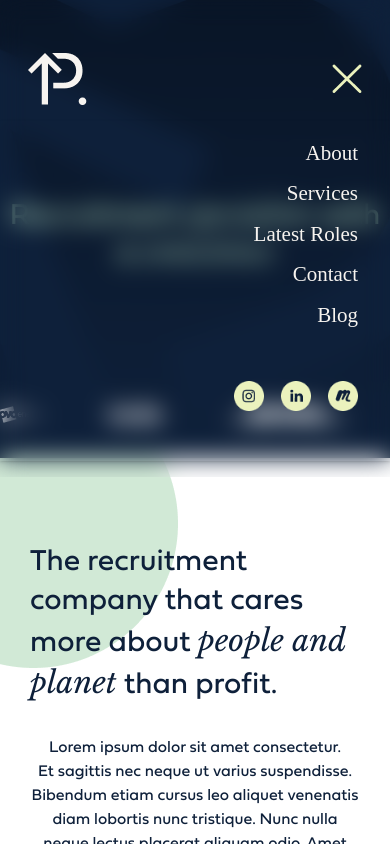
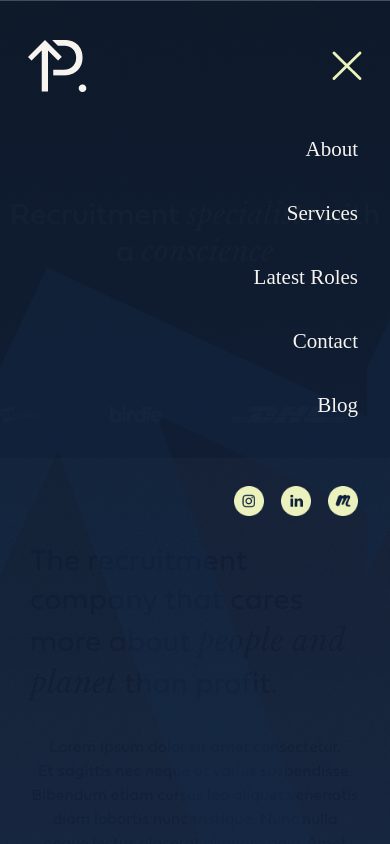
Before and after one commit to MamtazDev/plant-it, a Next.js app: page / in a window 390 px wide. Both pictures are taken after a click on the button 341 px from the left and 79 px from the top of the page. Shown: the top 844 px of the page. Built offline with nearby package versions, Linux system fonts and the light colour scheme.

Commit message:
update header

```diff
--- a/src/Shared/Header.js
+++ b/src/Shared/Header.js
@@ -1,6 +1,7 @@
 import Link from "next/link";
 import React, { useState } from "react";
 import logo from "../assets/logo.png";
+import mobileBg from "../assets/mobile-bg.png";
 import hambergur from "../assets/Hamburger.png";
 import favIcon from "../assets/favicon.png";
 import close from "../assets/close.png";
@@ -26,18 +27,19 @@ const Header = () => {
     },
   ];
   return (
-    <header
-      className={`${show && "backdrop-blur-md"} pt-[53px] absolute w-full `}
-    >
+    <header className="z-10 absolute w-full ">
       <div className="container mx-auto">
-        <div className="hidden lg:flex justify-between gap-4 items-center">
+        <div className="hidden pt-[54px] lg:flex justify-between gap-4 items-center">
           <Link href="/">
             <img src={logo.src} alt="logo" />
           </Link>
           <NavLinks />
         </div>
 
-        <div className="lg:hidden">
+        <div
+          style={{ backgroundImage: `url(${mobileBg.src})` }}
+          className={`${show && "h-screen"} lg:hidden pt-10 `}
+        >
           <div className="flex items-center gap-4 justify-between px-7">
             <Link href="/">
               <img src={favIcon.src} alt="" />
@@ -48,7 +50,7 @@ const Header = () => {
             </button>
           </div>
           {show && (
-            <div className="p-8 my-4 shadow">
+            <div className=" p-8 my-4 ">
               <NavLinks setShow={setShow} />
               <div className="flex items-center justify-end pt-[66px] gap-[17px] mb-[18px]">
                 {socialMedia.map((data, index) => (
--- a/src/Shared/NavLinks.js
+++ b/src/Shared/NavLinks.js
@@ -29,15 +29,17 @@ const NavLinks = ({ setShow }) => {
   return (
     <div className="flex flex-col lg:flex-row items-end lg:items-center  gap-10 lg:gap-[34px]">
       {navlinks.map((data, index) => (
+        <div key={index}>
           <Link
             onClick={() => setShow(false)}
             className={`${
               pathname === data.path && "text-lemon font-semibold"
-          }  nav_link text-offWhite font-light text-[21px] leading-[0.42px]`}
+            } inline-block nav_link text-offWhite font-light text-[21px] leading-[0.42px]`}
             href={data.path}
           >
             {data.name}
           </Link>
+        </div>
       ))}
     </div>
   );
--- /dev/null
+++ b/src/pages/blog.js
@@ -0,0 +1,11 @@
+import React from "react";
+
+const Blog = () => {
+  return (
+    <div className="bg-deepBlue py-40 text-white text-center px-[30px]">
+      Blog page
+    </div>
+  );
+};
+
+export default Blog;
--- /dev/null
+++ b/src/pages/latest-roles.js
@@ -0,0 +1,11 @@
+import React from "react";
+
+const Latest = () => {
+  return (
+    <div className="bg-deepBlue py-40 text-white text-center px-[30px]">
+      Latest role page
+    </div>
+  );
+};
+
+export default Latest;
```
Also changed, not shown: src/assets/mobile-bg.png (added). Lines whose indentation alone changed are shown as unchanged.
